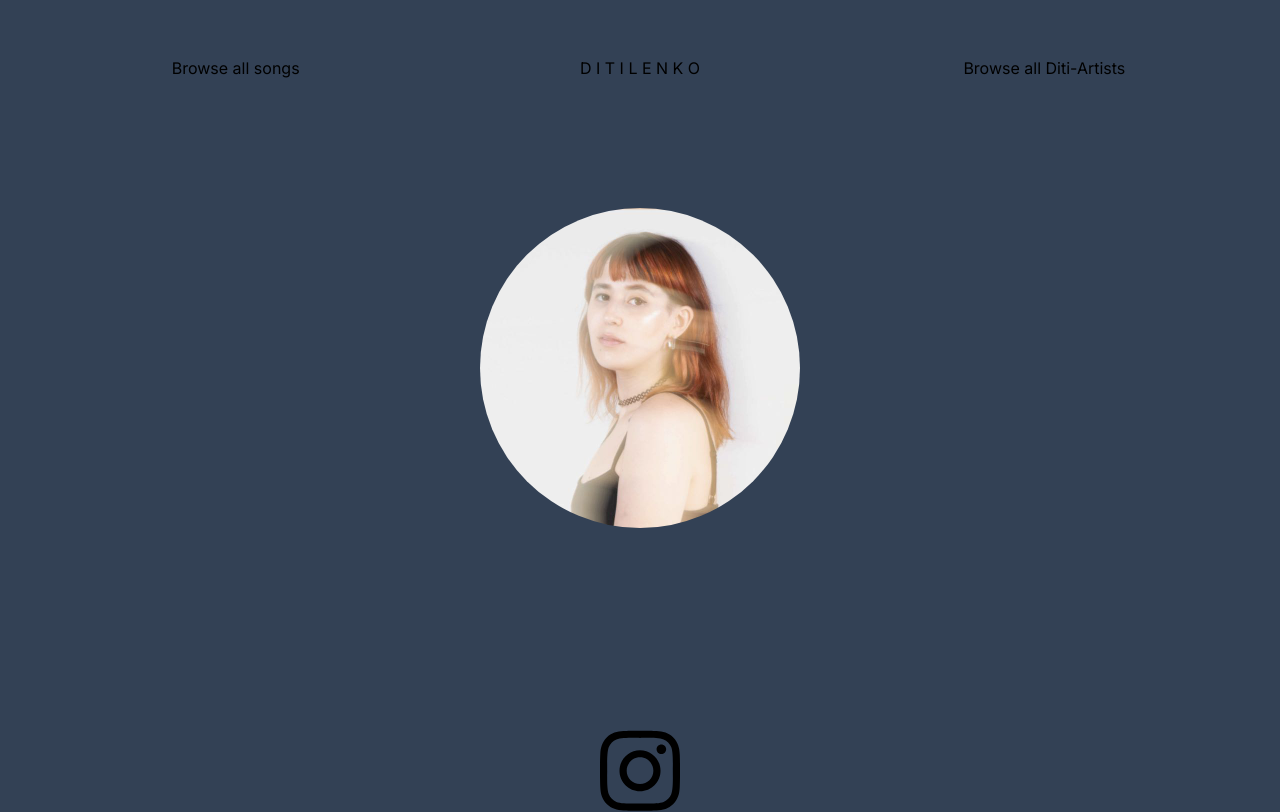
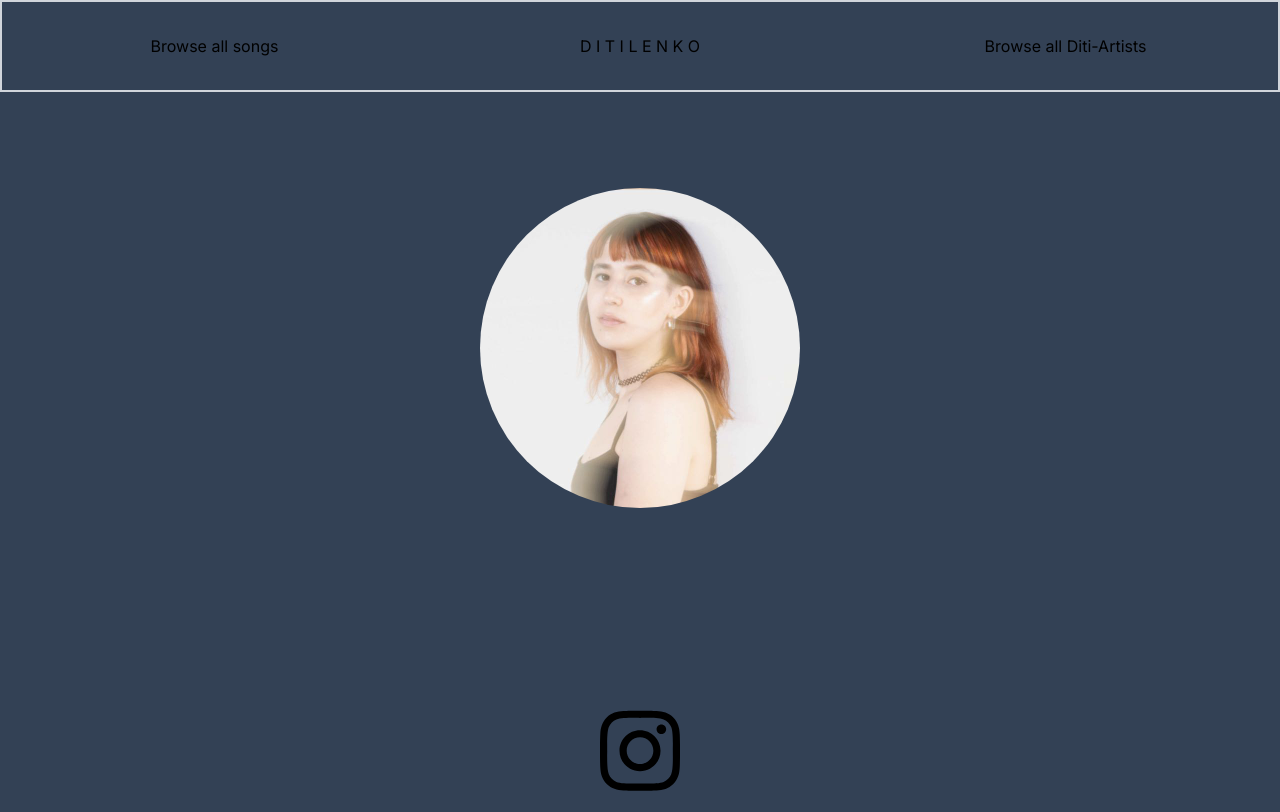
Before and after one commit to AngelSiete/DTNK-Next, a Next.js app: page / in a window 1280 px wide. Shown: the top 812 px of the page. Built offline with nearby package versions, Linux system fonts and the light colour scheme.

Commit message:
small design changes

```diff
--- a/app/globals.css
+++ b/app/globals.css
@@ -24,7 +24,7 @@ body {
       rgb(var(--background-end-rgb))
     )
     rgb(var(--background-start-rgb));
-    margin: 0 40px;
+    margin: 0;
 }
 
 @layer utilities {
--- a/components/header.js
+++ b/components/header.js
@@ -4,7 +4,7 @@ export default function Header(){
 
     return(
         <header >
-            <nav className='w-full my-8 md:mt-14 text-center flex flex-col md:flex-row'>
+            <nav className='w-full py-8 md:pt-8 text-center flex flex-col md:flex-row border-2 border-gray-300'>
             <Link className='w-screen hover:text-white hover:text-2xl md:order-1' href="/">D I T I L E N K O</Link>
             <Link className="w-full md:order-0 hover:text-white hover:text-xl" href="/songs">Browse all songs </Link>
             <Link className="w-full md:order-2 hover:text-white hover:text-xl" href="/artists">Browse all Diti-Artists </Link>
```
